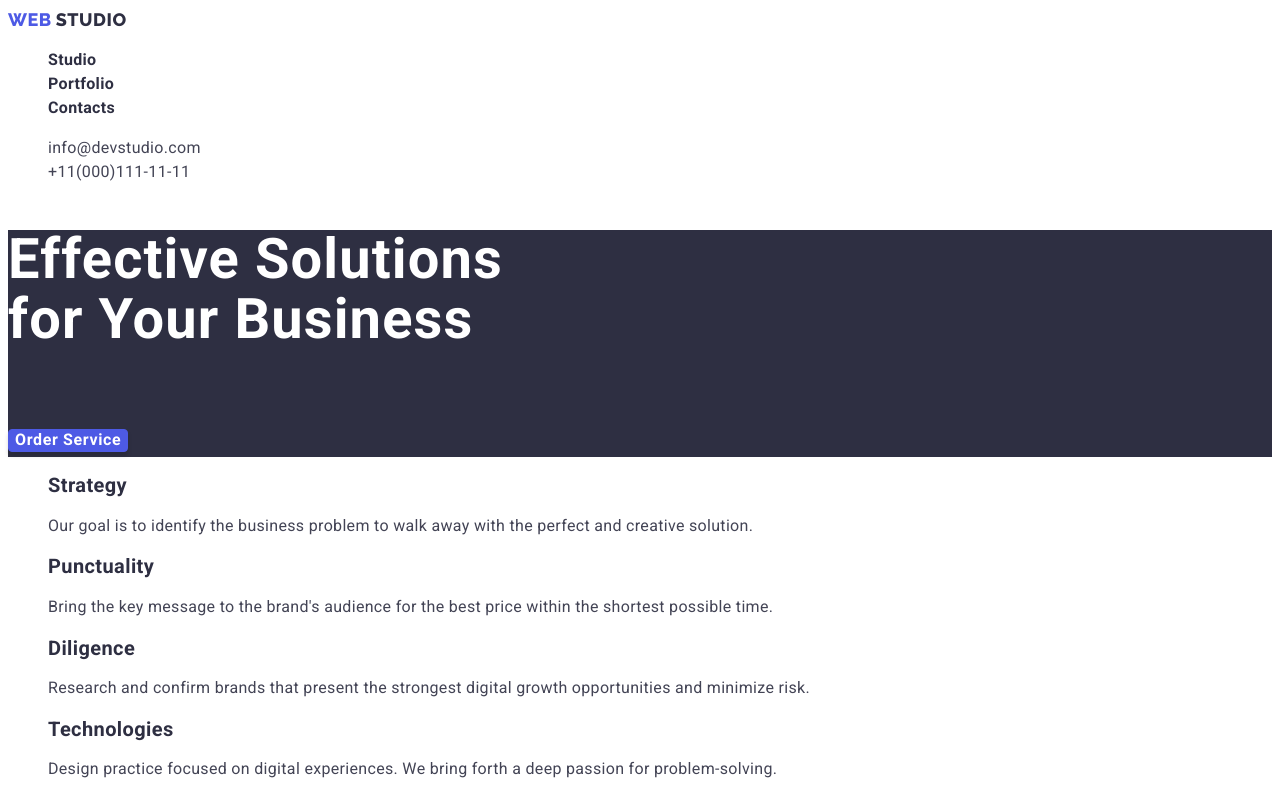
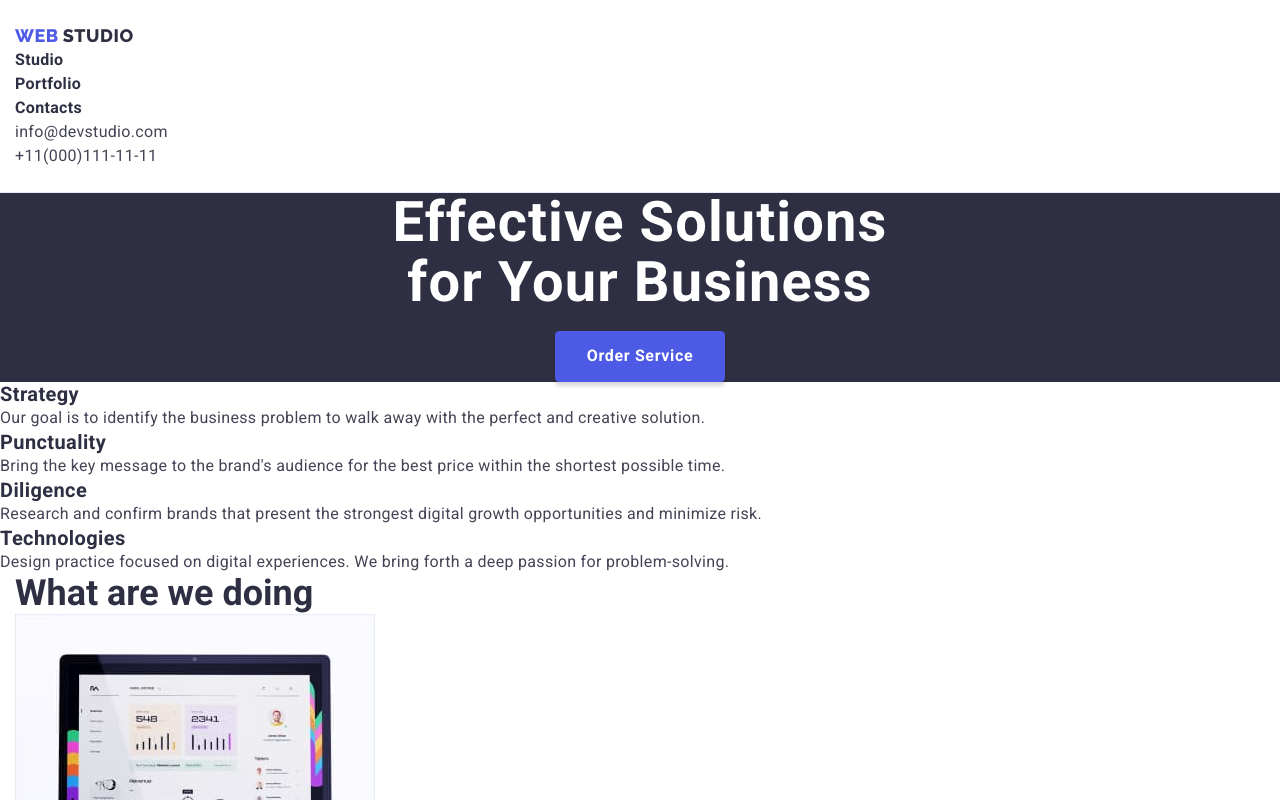
Before and after one commit to AnT1m9/goit-markup-hw-03, a plain HTML site: page index.html in a window 1280 px wide. Shown: the top 800 px of the page. Drawn offline with Linux system fonts and the light colour scheme.

Commit message:
+ conteiner div in index page

```diff
--- a/css/styles.css
+++ b/css/styles.css
@@ -24,15 +24,18 @@ h5,
 h6 {
 margin: 0;
 }
-
+*/
 * {
 margin:0;
 padding:0;
 list-style:none;
 box-sizing:border-box;
 }
+ul{
+    margin: 0;
+    padding-left: 0 ;
+}
 
-*/
 li {
     list-style-type: none;
 }
@@ -56,6 +59,16 @@ a:focus {
     color:var(--text);
     background: var(--white);
     cursor: pointer;
+    /*
+    width: 1440px;
+    */
+}
+.container{
+    width:1158px;
+    padding-left: 15px;
+    padding-right: 15px;
+    margin: 0;
+
 }
 .web {
     font-family: 'Raleway', sans-serif;
@@ -66,6 +79,8 @@ a:focus {
     letter-spacing: 0.03em;
     text-transform: uppercase;
     color: var(--primary-brand);
+    text-decoration: none;
+    margin-right: ;
 }
 .studio {
     font-family: 'Raleway', sans-serif;
@@ -76,6 +91,13 @@ a:focus {
     letter-spacing: 0.03em;
     text-transform: uppercase;
     color: var(--dark);
+    text-decoration: none;
+    margin-right: ;
+}
+.header{
+    padding-bottom: 24px;
+    padding-top: 24px;
+    border-bottom: 1px solid var(--accent);
 }
 .header-item {
     font-family: var(--main-font);
@@ -84,6 +106,7 @@ a:focus {
     line-height: 1.5;
     color: var(--dark);
     letter-spacing: 0.02em;
+
 }
 .header-item:hover {
     color: var(--text);
@@ -98,6 +121,7 @@ a:focus {
     line-height: 1.5;
     letter-spacing: 0.02em;
     color:var(--text);
+
 }
 .header-contact a:hover {
     color:var(--primary-brand);
@@ -178,6 +202,7 @@ a:focus {
     font-weight: 700;
     line-height: 1.5;
     cursor: pointer;
+    display: flex;
 }
 .button-primary{
     font-family: var(--main-font);
@@ -228,15 +253,20 @@ a:focus {
     letter-spacing: 0.04em;
     color: var(--white);
     background: var(--dark);
+    text-align:center;
+    padding: ;
+
 }
 .solutions-text {
     font-family:var(--main-font);
     font-weight: 700;
     font-size: 56px;
     line-height: 1.07;
-
     letter-spacing: 0.02em;
     color: var(--white);
+    background: var(--dark);
+    text-align:center;
+
 }
 .effective-button{
     font-family: var(--main-font);
@@ -250,6 +280,13 @@ a:focus {
     border: 1px solid var(--primary-brand);
     box-shadow: 0px 4px 4px rgba(0, 0, 0, 0.15);
     border-radius: 4px;
+
+    text-align:center;
+    width: 170px;
+    height: 51px;
+    left: 635px;
+    top: 432px;
+
 }
 .effective-button:hover {
     background: var(--primary-brand);
@@ -273,6 +310,9 @@ a:focus {
     line-height: 1.2;
     letter-spacing: 0.02em;
     color: var(--dark);
+    flex: none;
+order: 0;
+flex-grow: 0;
 }
 .hard-text {
     font-family: var(--main-font);
@@ -281,6 +321,9 @@ a:focus {
     line-height: 1.5;
     letter-spacing: 0.02em;
     color:var(--text);
+    flex: none;
+order: 1;
+flex-grow: 0;
 }
 
 /*----WHAT ARE WE DOING----*/
@@ -310,9 +353,11 @@ a:focus {
     letter-spacing: 0.02em;
 }
 .card-list {
+
 }
 .card-item {
     background: var(--white);
+
 }
 .card-name {
     font-family:var(--main-font);
--- a/index.html
+++ b/index.html
@@ -12,6 +12,7 @@
 </head>
 <body>
     <header class="header">
+        <div class="container">
         <a href="./index.html" class="header-logo">
             <span class="web">WEB</span>
             <span class="studio">STUDIO</span>
@@ -27,9 +28,11 @@
                 <li class="header-mail"><a href="mailto:info@devstudio.com">info@devstudio.com</a></li>
                 <li class="header-tel"><a href="tel:+11(000)1111111">+11(000)111-11-11</a></li>
             </ul>
+        </div>
     </header>
     <main>
         <section class="section-solutions">
+        <div class="container"></div>
             <h1 class="solutions-text">
                 Effective Solutions <br>
                 for Your Business
@@ -55,47 +58,62 @@
                     <p class="hard-text">Design practice focused on digital experiences. We bring forth a deep passion for problem-solving.</p>
                 </li>
             </ul>
+        </div>
         </section>
         <section class="section-doing">
+            <div class="container">
             <h2 class="header-style">What are we doing</h2>
                 <ul class="doing-list">
                     <li><img src="./images/pictures1.jpg" alt="computer" width="360" height="300"></li>
                     <li><img src="./images/pictures2.jpg" alt="chat" width="360" height="300"></li>
                     <li><img src="./images/pictures3.jpg" alt="phone" width="360" height="300"></li>
                 </ul>
+            </div>
         </section>
         <section class="section-card">
+            <div class="container">
             <h2 class="header-team">Our Team</h2>
                 <ul class="card-list">
                     <li class="card-item">
                         <img src="./images/photo1.jpg" alt="Product Designer" width="264" height="260">
+                        <div class="card-people">
                         <h3 class="card-name">Mark Guerrero</h3>
                         <p class="card-text">Product Designer</p>
+                    </div>
                     </li>
-                    <li class="card-item">
+                    <div class="card-item">
                         <img src="./images/photo2.jpg" alt="Frontend Developer" width="264" height="260">
+                        <div class="card-people">
                         <h3 class="card-name">Tom Ford</h3>
                         <p class="card-text">Frontend Developer</p>
+                    </div>
                     </li>
                     <li class="card-item">
                         <img src="./images/photo3.jpg" alt="Marketing" width="264" height="260">
+                        <div class="card-people">
                         <h3 class="card-name">Camila Garcia</h3>
                         <p class="card-text">Marketing</p>
+                        </div>
                     </li>
                     <li class="card-item">
                         <img src="./images/photo4.jpg" alt="UI Designer" width="264" height="260">
+                        <div class="card-people">
                         <h3 class="card-name">Daniel Wilson</h3>
                         <p class="card-text">UI Designer</p>
+                        </div>
                     </li>
                 </ul>
+            </div>
         </section>
     </main>
     <footer class="footer">
+        <div class="container">
         <a class="footer-webstudio" href="./index.html">
             <span class="footer-web">WEB</span>
             <span class="footer-studio">STUDIO</span>
         </a>
         <p class="footer-text">Increase the flow of customers and sales for your business with digital marketing & growth solutions.</p>
+        </div>
     </footer>
 </body>
 </html>
```
Also changed, not shown: portfolio.html (+3 -3 lines).
